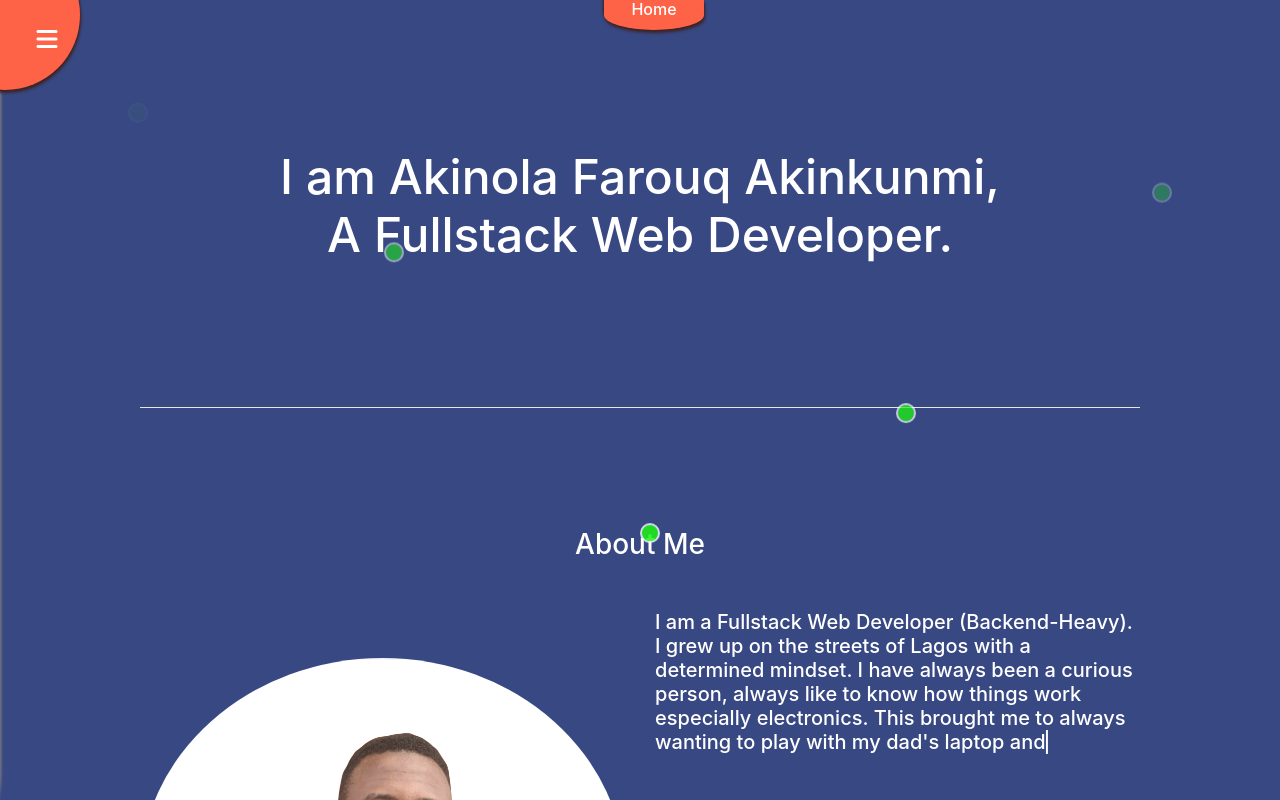
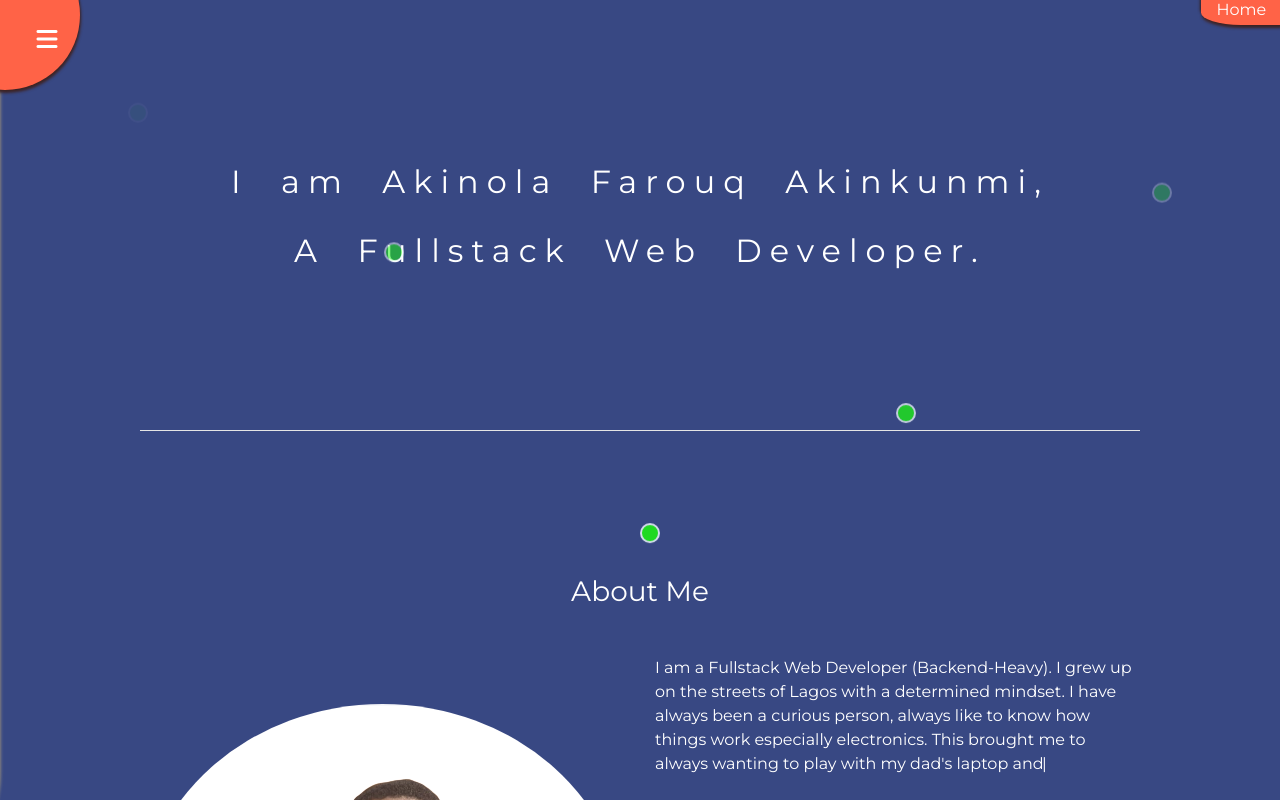
Before and after one commit to kunmifab/My-Portfolio, a plain HTML site: page index.html in a window 1280 px wide. Shown: the top 800 px of the page. Drawn offline with nearby package versions, Linux system fonts and the light colour scheme; files whose address does not match are found by name; a web font is replaced by a local one.

Commit message:
added some fonts

```diff
--- a/index.html
+++ b/index.html
@@ -9,6 +9,9 @@
     <script src="https://ajax.googleapis.com/ajax/libs/jquery/3.6.0/jquery.min.js"></script>
     <script src="https://unpkg.com/typeit@8.7.0/dist/index.umd.js"></script>
     <link rel="stylesheet" href="https://cdn.jsdelivr.net/npm/bootstrap@4.6.2/dist/css/bootstrap.min.css" integrity="sha384-xOolHFLEh07PJGoPkLv1IbcEPTNtaed2xpHsD9ESMhqIYd0nLMwNLD69Npy4HI+N" crossorigin="anonymous">
+    <link rel="preconnect" href="https://fonts.googleapis.com">
+<link rel="preconnect" href="https://fonts.gstatic.com" crossorigin>
+<link href="https://fonts.googleapis.com/css2?family=Bungee+Spice&display=swap" rel="stylesheet">
     <title>Portfolio Page</title>
 </head>
 <body>
@@ -18,7 +21,7 @@
     <div class="containers">
         <div class="top-right-corner">
             <div class="d-flex justify-content-center text-center text-white">
-                <h6 class="inner"></h6>
+                <h6 class="inner">Home</h6>
             </div>
         </div>
 
@@ -28,11 +31,11 @@
                 <nav>
                     <ul>
                         <li><a onclick="button(this)" name="home" class="active homeBtn"><i class="fas fa-home"></i>Home</a></li>
-                        <li><a onclick="button(this)" name="about" class="aboutBtn"><i class="fas fa-user-alt"></i>About Me</a></li>
-                        <li><a onclick="button(this)" name="skills"><i class="fas fa-image"></i>Skills</a></li>
-                        <li><a onclick="button(this)" name="projects"><i class="fas fa-envelope"></i>Some Projects</a></li>
-                        <li><a onclick="button(this)" name="education" class="educationBtn"><i class="fas fa-envelope"></i>Education</a></li>
-                        <li><a onclick="button(this)" name="contact"><i class="fas fa-envelope"></i>Contact</a></li>
+                        <li><a onclick="button(this)" name="about" class="aboutBtn"><i class="fa-solid fa-info"></i>About Me</a></li>
+                        <li><a onclick="button(this)" name="skills"><i class="fa-solid fa-brain"></i>Skills</a></li>
+                        <li><a onclick="button(this)" name="projects"><i class="fas fa-book"></i>Some Projects</a></li>
+                        <li><a onclick="button(this)" name="education" class="educationBtn"><i class="fas fa-graduation-cap"></i>Education</a></li>
+                        <li><a onclick="button(this)" name="contact"><i class="fas fa-phone"></i>Contact</a></li>
                     </ul>
                 </nav>
             </div>
@@ -58,7 +61,7 @@
                     <div class="drop1"></div>
                     <div class="drop2"></div>
                     <div class="d-flex justify-content-center text-center">
-                        <h2 class="textword">I am Akinola Farouq Akinkunmi, <br> A Fullstack Web Developer.</h2>
+                        <h4 class="textword">I am Akinola Farouq Akinkunmi, <br> A Fullstack Web Developer.</h4>
                     </div>
                     <div class="drop3"></div>
                     <div class="drop4"></div>
@@ -67,7 +70,9 @@
                 </div>
             </div>
             <br>
+            <br>
             <hr class="bg-white">
+            <br>
             <br>
 
             <!-- for about me section -->
@@ -80,7 +85,7 @@
                         <img class="m-auto d-flex justify-content-center pt-5" style="border-radius: 50%;"  src=".//pic.png" alt="">
                     </div>
                     <div class="col-lg-6 col-12">
-                        <h5 class="aboutMe">I am a Fullstack Web Developer (Backend-Heavy).
+                        <p class="aboutMe">I am a Fullstack Web Developer (Backend-Heavy).
                             I grew up on the streets of Lagos with a determined mindset. I have always been a curious person,
                             always like to know how things work especially electronics. This brought me to always wanting to play with
                             my dad's laptop and learnt the basics. Later in life i went ahead to enrol at <a href="https://globaltechsworld.net/">
@@ -90,7 +95,7 @@
                             Since then, i have been pushing myself to learn as many programming languages as i can. So far so good!
                             In life, you never stop learning and i will push myself to improve every single day. I think that's my strongest
                             attribute.
-                        </h5>
+                            </p>
                     </div>
                 </div>
             </div>
@@ -207,7 +212,7 @@
                     <p>Contact Me on <br><a class="text-white text-decoration-none" href="mailto:akinolaakinkunmifa@gmail.com">akinolaakinkunmifa@gmail.com</a></p>
                     <h2>OR</h2>
                     <a class="text-white" target="_blank" href="https://twitter.com/kunmifab"><i class="fa-brands fa-twitter fa-4x"></i></a>
-                    <a class="text-white" target="_blank" href="https://ng.linkedin.com/in/farouq-akinola-8bba881a7"><i class="fa-brands fa-linkedin fa-4x"></i></a>
+                    <a class="text-white" target="_blank" href="https://ng.linkedin.com/in/Akinolaakinkunmifa"><i class="fa-brands fa-linkedin fa-4x"></i></a>
                 </div>
             </div>
 
@@ -218,7 +223,7 @@
 
     <footer style="background-color: tomato;" class="text-center text-white p-1">
         <p><strong>Designed by Kunmi 2022</strong></p>
-        <a class="text-white" href="https://ng.linkedin.com/in/farouq-akinola-8bba881a7"><i class="fa-brands fa-linkedin"></i></a>
+        <a class="text-white" href="https://ng.linkedin.com/in/Akinolaakinkunmifa"><i class="fa-brands fa-linkedin"></i></a>
         <a class="text-white" href="https://twitter.com/kunmifab"><i class="fa-brands fa-twitter"></i></a>
         <a class="text-white" href="https://github.com/kunmifab"><i class="fa-brands fa-github"></i></a>
     </footer>
--- a/style.css
+++ b/style.css
@@ -1,4 +1,6 @@
 @import url('https://fonts.googleapis.com/css2?family=Lato:wght@300&display=swap');
+@import url('https://fonts.googleapis.com/css2?family=Combo&display=swap');
+@import url('https://fonts.googleapis.com/css2?family=Montserrat&display=swap');
 
 * {
     box-sizing: border-box;
@@ -22,12 +24,20 @@ body {
     min-height: 100vh;
     transform-origin: top left;
     transition: transform 0.5s linear;
+    font-family: 'Montserrat', sans-serif;
 }
 
 .circle.show-nav {
     transform: rotate(-20deg);
 }
 
+.textword {
+    font-family: 'Montserrat', sans-serif;
+    font-size: 2rem;
+    line-height: 4.3rem;
+    word-spacing: 1rem;
+    letter-spacing: 0.5rem;
+}
 
 
 .top-circle-container {
@@ -41,13 +51,13 @@ body {
 .top-right-corner {
     position: fixed;
     background-color: tomato;
-    right: 45%;
+    right: -0.1%;
     top: 0px;
-    height: 30px;
-    width: 100px;
+    height: 25px;
+    width: 80px;
     z-index: 2;
     border-bottom-left-radius: 50%;
-    border-bottom-right-radius: 50%;
+    /* border-bottom-right-radius: 50%; */
     box-shadow: 1px 3px 3px rgb(61, 35, 35),
                 -1px -3px 3px rgb(53, 36, 36);
 }
```
